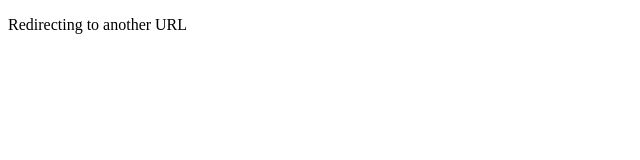
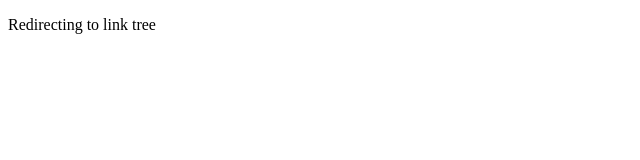
Before and after one commit to sambitsargam/link-redirect, a plain HTML site: page index.html in a window 1280 px wide. Shown: the full height of the page, 0-640 px from the left. Drawn offline with Linux system fonts and the light colour scheme.

Commit message:
Update index.html

```diff
--- a/index.html
+++ b/index.html
@@ -5,6 +5,6 @@
       <meta http-equiv = "refresh" content = "3; url = https://linktr.ee/sambitsargam" />
    </head>
    <body>
-      <p>Redirecting to another URL</p>
+      <p>Redirecting to link tree</p>
    </body>
 </html>
```
